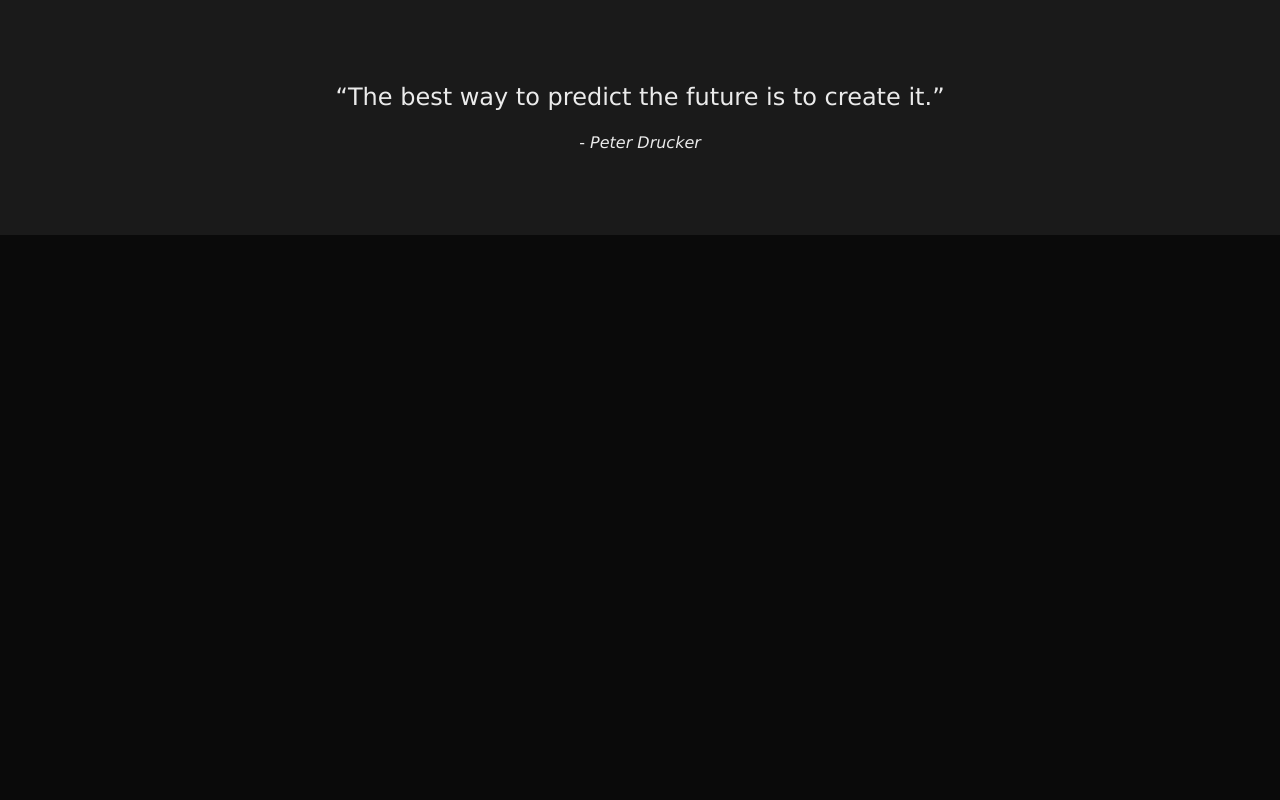
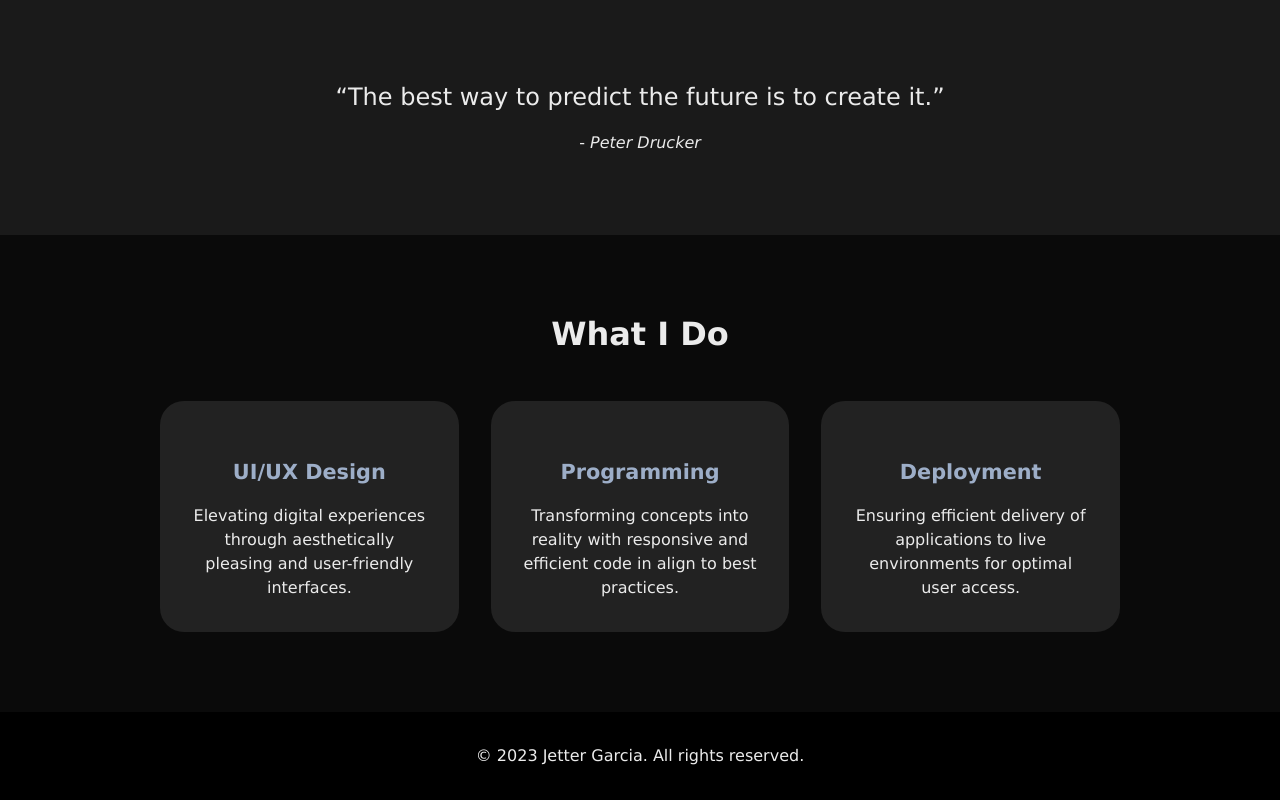
Before and after one commit to jetsgarcia/lab2, a PHP site: page / in a window 1280 px wide. Shown: the part 1326-2126 px from the top of the page. Before the commit the page ends 1561 px from the top, so only its background shows below. Run offline with PHP 8.4, Linux system fonts and the light colour scheme; some libraries are stand-ins or nearby versions.

Commit message:
Lesson 2.13 - Layout

```diff
--- a/week3/assets/styles.css
+++ b/week3/assets/styles.css
@@ -117,3 +117,43 @@ header a:hover {
   font-size: 1.5rem;
   margin-bottom: 1rem;
 }
+
+/* What I Do styles */
+/* ======================================= */
+.what-i-do {
+  padding: 5rem 10rem;
+}
+
+.what-i-do h2 {
+  font-size: 2rem;
+  margin-bottom: 3rem;
+  text-align: center;
+}
+
+.what-i-do .container {
+  display: grid;
+  grid-template-columns: repeat(3, 1fr);
+  grid-gap: 2rem;
+}
+
+.what-i-do .container > div {
+  background-color: #222;
+  border-radius: 1.5rem;
+  padding: 2rem 2rem;
+  text-align: center;
+}
+
+.what-i-do .container > div .title {
+  font-size: 1.3rem;
+  margin: 1.5rem 0 1rem;
+  font-weight: bold;
+  color: var(--primary-color);
+}
+
+/* footer styles */
+/* ======================================= */
+footer {
+  padding: 2rem 0;
+  background-color: #000;
+  text-align: center;
+}
--- a/week3/index.htm
+++ b/week3/index.htm
@@ -23,6 +23,7 @@
       </p>
       <a href="#me">Learn More</a>
     </header>
+    <main>
       <section class="about-me" id="me">
         <div class="pic">
           <img
@@ -37,13 +38,15 @@
             I'm an aspiring <strong>fullstack web developer.</strong>
           </p>
           <p class="biography">
-          I find joy in exploring new ideas and perspectives, always looking to
-          bring a fresh, innovative outlook to every challenge. I love
+            I find joy in exploring new ideas and perspectives, always looking
+            to bring a fresh, innovative outlook to every challenge. I love
             connecting with like-minded people and building meaningful
             relationships with them, fostering a collaborative spirit wherever I
             go.
           </p>
-        <p class="details"><span class="label">Location:</span> Philippines</p>
+          <p class="details">
+            <span class="label">Location:</span> Philippines
+          </p>
           <p class="details">
             <span class="label">Timezone:</span> GMT/UTC &plus;08:00
           </p>
@@ -60,6 +63,60 @@
           <p class="author">- <i>Peter Drucker</i></p>
         </div>
       </section>
-    <section class="what-i-do"></section>
+      <section class="what-i-do">
+        <h2>What I Do</h2>
+        <div class="container">
+          <div class="card 1">
+            <script src="https://cdn.lordicon.com/lordicon.js"></script>
+            <lord-icon
+              src="https://cdn.lordicon.com/oqaajvyl.json"
+              trigger="loop"
+              delay="2000"
+              colors="primary:#9daec8,secondary:#9daec8"
+              style="width: 5rem; height: 5rem"
+            >
+            </lord-icon>
+            <p class="title">UI/UX Design</p>
+            <p>
+              Elevating digital experiences through aesthetically pleasing and
+              user-friendly interfaces.
+            </p>
+          </div>
+          <div class="card 2">
+            <script defer src="https://cdn.lordicon.com/lordicon.js"></script>
+            <lord-icon
+              src="https://cdn.lordicon.com/ipbtscff.json"
+              trigger="loop"
+              delay="2000"
+              colors="primary:#9daec8,secondary:#9daec8"
+              style="width: 5rem; height: 5rem"
+            >
+            </lord-icon>
+            <p class="title">Programming</p>
+            <p>
+              Transforming concepts into reality with responsive and efficient
+              code in align to best practices.
+            </p>
+          </div>
+          <div class="card 3">
+            <script src="https://cdn.lordicon.com/lordicon.js"></script>
+            <lord-icon
+              src="https://cdn.lordicon.com/pgveulug.json"
+              trigger="loop"
+              delay="2000"
+              colors="primary:#9daec8,secondary:#9daec8"
+              style="width: 5rem; height: 5rem"
+            >
+            </lord-icon>
+            <p class="title">Deployment</p>
+            <p>
+              Ensuring efficient delivery of applications to live environments
+              for optimal user access.
+            </p>
+          </div>
+        </div>
+      </section>
+    </main>
+    <footer><p>&copy; 2023 Jetter Garcia. All rights reserved.</p></footer>
   </body>
 </html>
```
Lines whose indentation alone changed are shown as unchanged.
